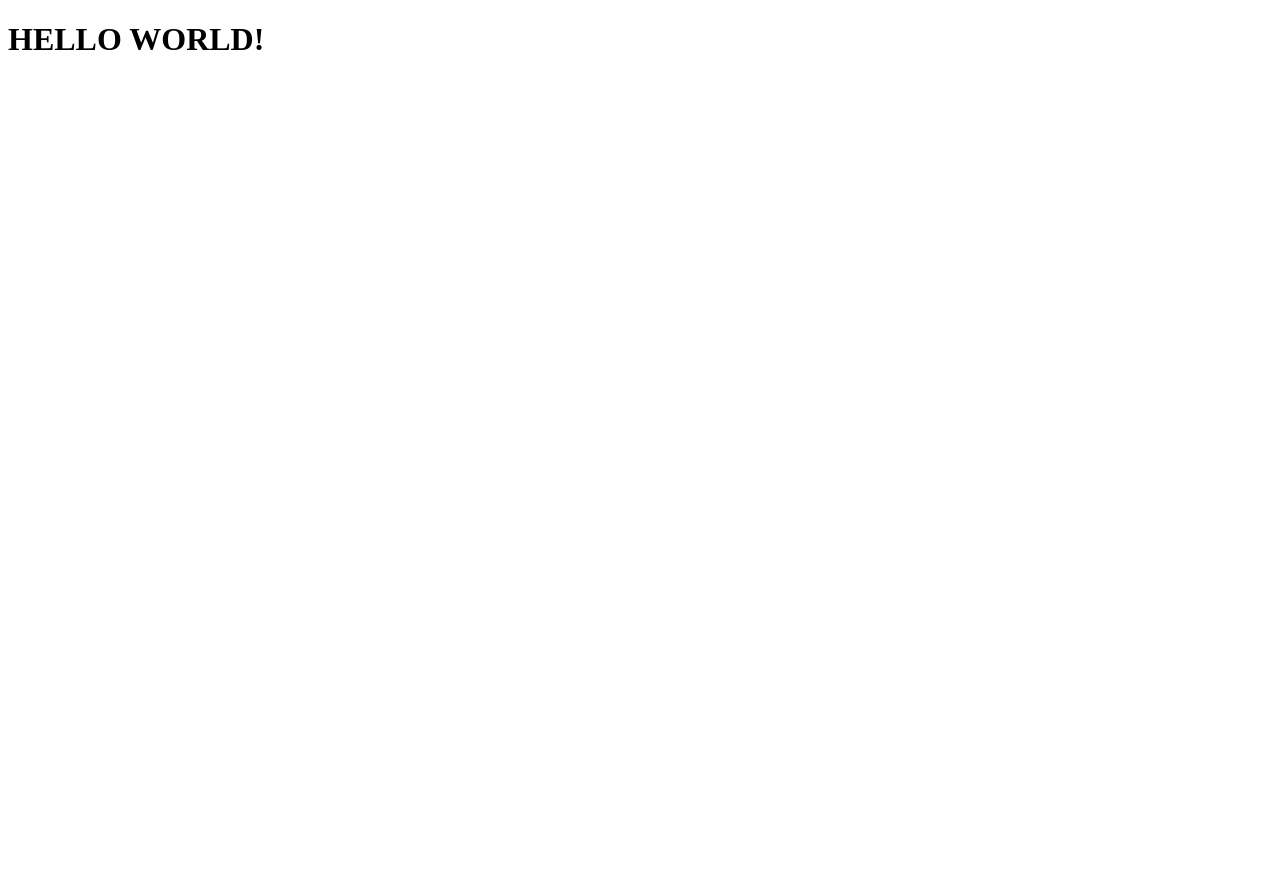
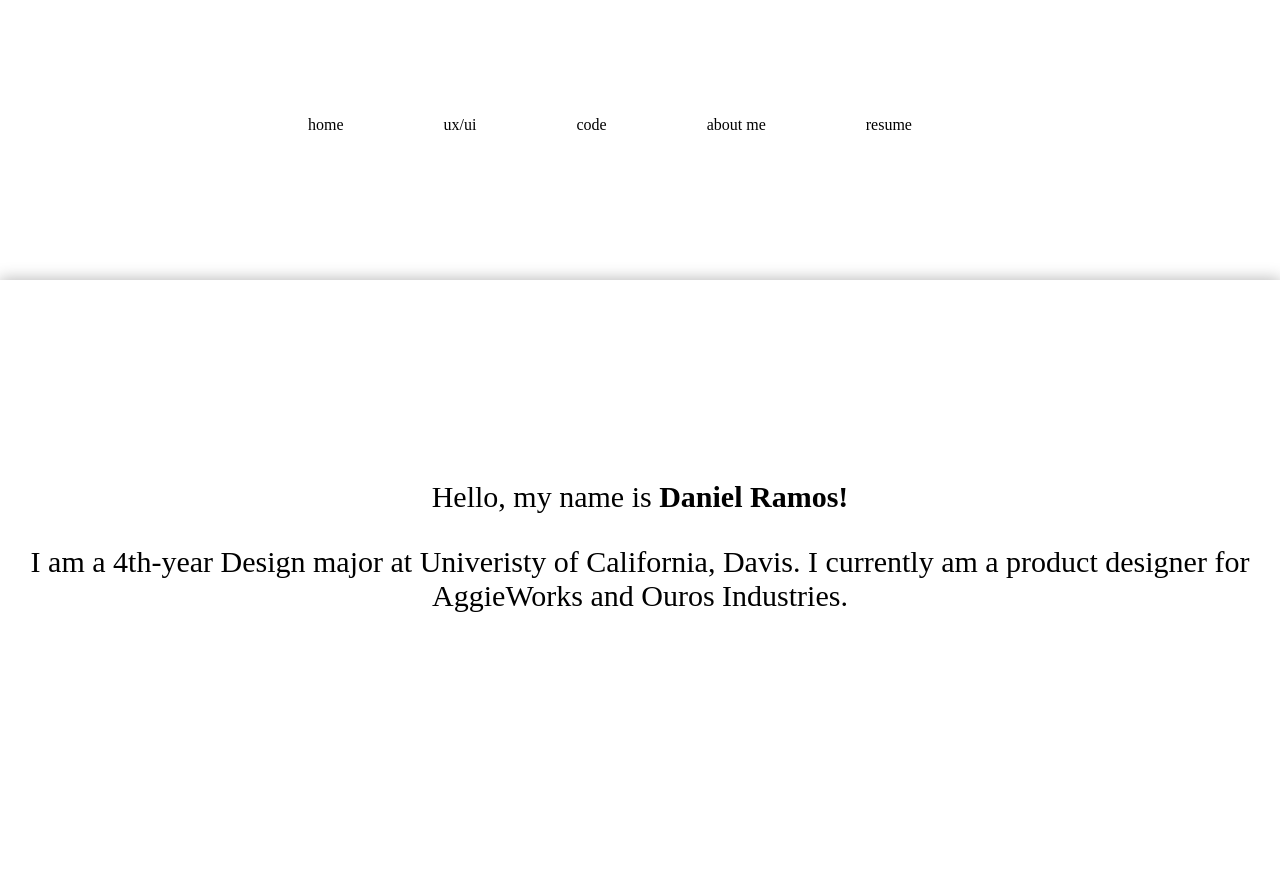
Before and after one commit to danielkuchu/portfolio, a plain HTML site: page index.html in a window 1280 px wide. Before the commit the page ends 800 px from the top, so only its background shows below. Drawn offline with nearby package versions, Linux system fonts and the light colour scheme.

Commit message:
landing page

```diff
--- a/index.html
+++ b/index.html
@@ -4,11 +4,36 @@
     <meta charset="UTF-8">
     <meta http-equiv="X-UA-Compatible" content="IE=edge">
     <meta name="viewport" content="width=device-width, initial-scale=1.0">
+    <script src="index.js" defer></script>
+    <link href="styles.css" rel="stylesheet">
+
+    <!--  Normalized CSS  -->
+    <link href="https://cdnjs.cloudflare.com/ajax/libs/normalize/8.0.1/normalize.min.css" rel="stylesheet">
+
     <title>Home</title>
 </head>
 <body>
 
-    <h1> HELLO WORLD! </h1>
+    <header>
+
+        <nav>
+        <ul>
+            <li><a href="#">home</a></li>
+            <li><a href="#">ux/ui</a></li>
+            <li><a href="">code</a></li>
+            <li><a href="">about me</a></li>
+            <li><a href="">resume</a></li>
+        </ul>
+      </nav>
+
+    </header>
+
+    <section id="intro">
+
+        <p>Hello, my name is <strong>Daniel Ramos!</strong></p>
+        <p>I am a 4th-year Design major at Univeristy of California, Davis. I currently am a product designer for AggieWorks and Ouros Industries.</p>
+
+    </section>
 
 </body>
 </html>
--- /dev/null
+++ b/styles.css
@@ -0,0 +1,57 @@
+h1 {
+
+text-align: center;
+
+}
+
+header {
+
+    margin: auto;
+display: flex;
+
+}
+
+nav {
+
+display: flex;
+margin: auto;
+padding: 100px;
+
+}
+
+nav ul li a {
+
+text-decoration: none;
+color: black;
+
+}
+
+nav ul li  {
+
+    list-style: none;
+    padding-right: 100px;
+
+    }
+
+    nav ul {
+
+display: flex;
+
+    }
+
+    #intro {
+
+margin: auto;
+text-align: center;
+        max-width: none;
+        height: 600px;
+        box-shadow: 0 0 15px 1px rgb(185, 185, 185);
+        font-size: 30px;
+
+    }
+
+    #intro p {
+
+transform: translateY(200px);
+
+    }
```
